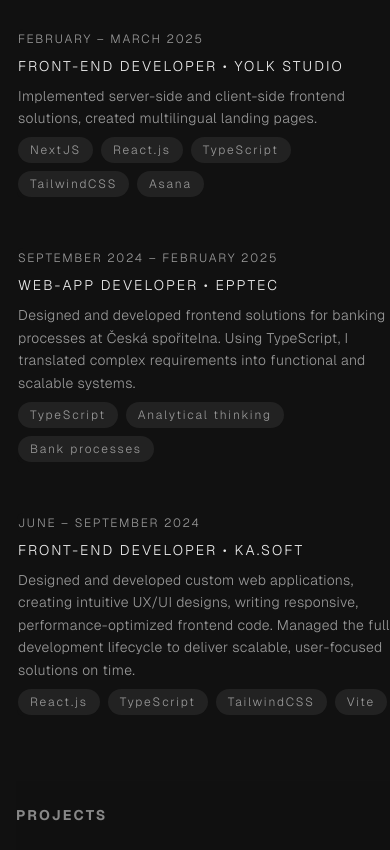
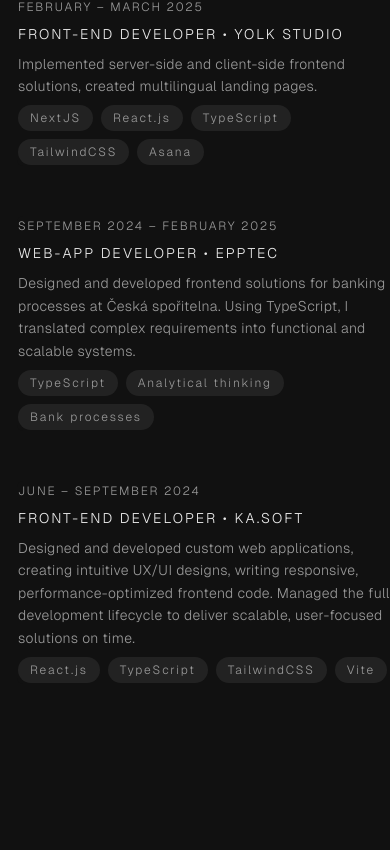
Before and after one commit to ydenekjan/portfolio-v1, a Next.js app: page /en in a window 390 px wide. Shown: the part 1115-1965 px from the top of the page. After the commit the page ends 1832 px from the top, so only its background shows below. Built offline with nearby package versions, Linux system fonts and the light colour scheme.

Commit message:
mobile styling

```diff
--- a/src/components/core/ExperienceTab.tsx
+++ b/src/components/core/ExperienceTab.tsx
@@ -43,10 +43,10 @@
       }
     >
       <div
-        className={`experience-tab group overflow-hidden border border-transparent hover:border-accent-2`}
+        className={`experience-tab group overflow-hidden border border-transparent md:hover:border-accent-2`}
       >
         <div
-          className="bg-gradient hidden group-hover:block transition-colors"
+          className="bg-gradient hidden md:group-hover:block transition-colors"
           style={{
             background: `radial-gradient(512px circle at ${mouseX}% ${mouseY}%, var(--accent-2), transparent`,
           }}
--- a/src/components/core/Main.tsx
+++ b/src/components/core/Main.tsx
@@ -31,7 +31,11 @@
   }, [aboutInView, experienceInView, projectsInView]);
 
   return (
-    <main className={"flex flex-col gap-y-16 scroll-smooth lg:col-start-2"}>
+    <main
+      className={
+        "flex flex-col gap-y-16 scroll-smooth lg:col-start-2 vertical-padding pt-0!"
+      }
+    >
       <Section ref={aboutRef} id={t("About.href")}>
         <Section.Title>{t("About.title")}</Section.Title>
         <p>
@@ -64,9 +68,9 @@
             ),
           )}
       </Section>
-      <Section ref={projectsRef} id={t("Projects.href")}>
-        <Section.Title>{t("Projects.title")}</Section.Title>
-      </Section>
+      {/*<Section ref={projectsRef} id={t("Projects.href")}>*/}
+      {/*  <Section.Title>{t("Projects.title")}</Section.Title>*/}
+      {/*</Section>*/}
     </main>
   );
 };
--- a/src/components/navbar/Navbar.tsx
+++ b/src/components/navbar/Navbar.tsx
@@ -31,12 +31,12 @@
       >
         {t("Experience.title")}
       </a>
-      <a
-        className={`nav-item ${activeLink === t("Projects.href") ? "active" : ""}`}
-        href={`#${t("Projects.href")}`}
-      >
-        {t("Projects.title")}
-      </a>
+      {/*<a*/}
+      {/*  className={`nav-item ${activeLink === t("Projects.href") ? "active" : ""}`}*/}
+      {/*  href={`#${t("Projects.href")}`}*/}
+      {/*>*/}
+      {/*  {t("Projects.title")}*/}
+      {/*</a>*/}
     </nav>
   );
 };
--- a/src/components/reusable/Section.tsx
+++ b/src/components/reusable/Section.tsx
@@ -26,7 +26,7 @@
   return (
     <h3
       className={
-        "lg:hidden max-lg:sticky top-0 w-full bg-accent-1/80 backdrop-blur-xs py-6"
+        "lg:hidden max-lg:sticky -top-8 w-full bg-accent-1/80 backdrop-blur-xs py-4 translate-y-8"
       }
     >
       {children}
```
